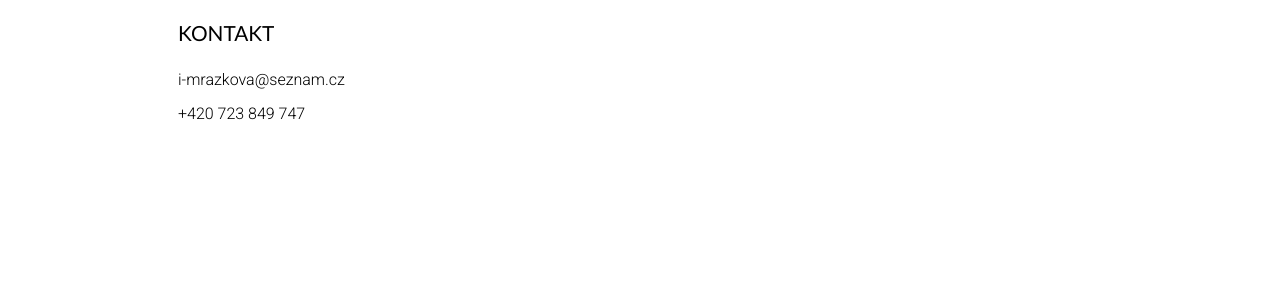
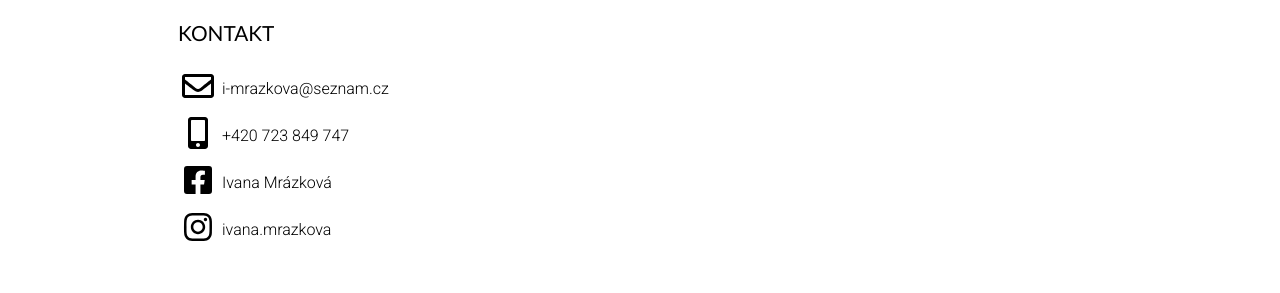
Before and after one commit to matyasbach/ivana-mrazkova, a Next.js app: page /o-mne in a window 1280 px wide. Shown: the part 821-1114 px from the top of the page. Built offline with nearby package versions, Linux system fonts and the light colour scheme; a web font is replaced by a local one.

Commit message:
About page updated

```diff
--- a/package.json
+++ b/package.json
@@ -4,6 +4,11 @@
   "description": "",
   "main": "index.js",
   "dependencies": {
+    "@fortawesome/fontawesome-svg-core": "^1.2.0-14",
+    "@fortawesome/free-brands-svg-icons": "^5.1.0-11",
+    "@fortawesome/free-regular-svg-icons": "^5.1.0-11",
+    "@fortawesome/free-solid-svg-icons": "^5.1.0-11",
+    "@fortawesome/react-fontawesome": "0.1.0-11",
     "cross-env": "^5.2.0",
     "fontfaceobserver": "^2.0.13",
     "next": "^6.1.1",
--- a/pages/o-mne.js
+++ b/pages/o-mne.js
@@ -1,4 +1,8 @@
 import Layout from '../components/layout'
+import { FontAwesomeIcon } from '@fortawesome/react-fontawesome'
+import { faEnvelope } from '@fortawesome/free-regular-svg-icons'
+import { faMobileAlt } from '@fortawesome/free-solid-svg-icons'
+import { faFacebookSquare, faInstagram } from '@fortawesome/free-brands-svg-icons'
 
 export default () => (
   <Layout>
@@ -32,14 +36,15 @@ forem je základním puzení tvorby.</p>
       </tbody>
     </table>
     <h2>Kontakt</h2>
-    <a href="mailto:i-mrazkova@seznam.cz">i-mrazkova@seznam.cz</a>
-    <a href="callto:00420723849747">+420 723 849 747</a>
+    <a href="mailto:i-mrazkova@seznam.cz"><span className="icon"><FontAwesomeIcon icon={faEnvelope} size="2x" fixedWidth/></span>i-mrazkova@seznam.cz</a><br/>
+    <a href="callto:00420723849747"><span className="icon"><FontAwesomeIcon icon={faMobileAlt} size="2x" fixedWidth/></span>+420 723 849 747</a><br/>
+    <a href="https://www.facebook.com/Ivana-Mrázková-2058171554193695"><span className="icon"><FontAwesomeIcon icon={faFacebookSquare} size="2x" fixedWidth/></span>Ivana Mrázková</a><br/>
+    <a href="https://www.instagram.com/ivana.mrazkova/"><span className="icon"><FontAwesomeIcon icon={faInstagram} size="2x" fixedWidth/></span>ivana.mrazkova</a><br/>
     <style jsx>{`
       img {
         display: block;
         margin: 0 auto 25px auto;
         max-width: 100%;
-        filter: grayscale(100%);
       }
       th {
         min-width: 80px;
@@ -50,10 +55,15 @@ forem je základním puzení tvorby.</p>
       }
 
       a {
-        display: block;
+        display: inline-block;
         margin-bottom: 15px;
         color: #000;
         text-decoration: none;
+      }
+
+      a .icon {
+        vertical-align: -0.25em;
+        margin-right: 0.25em;
       }
 
       @media only screen and (min-width: 750px) {
```
Also changed, not shown: static/images/ivana.jpg, 1 other file (tests, documents, lock files or other folders).
